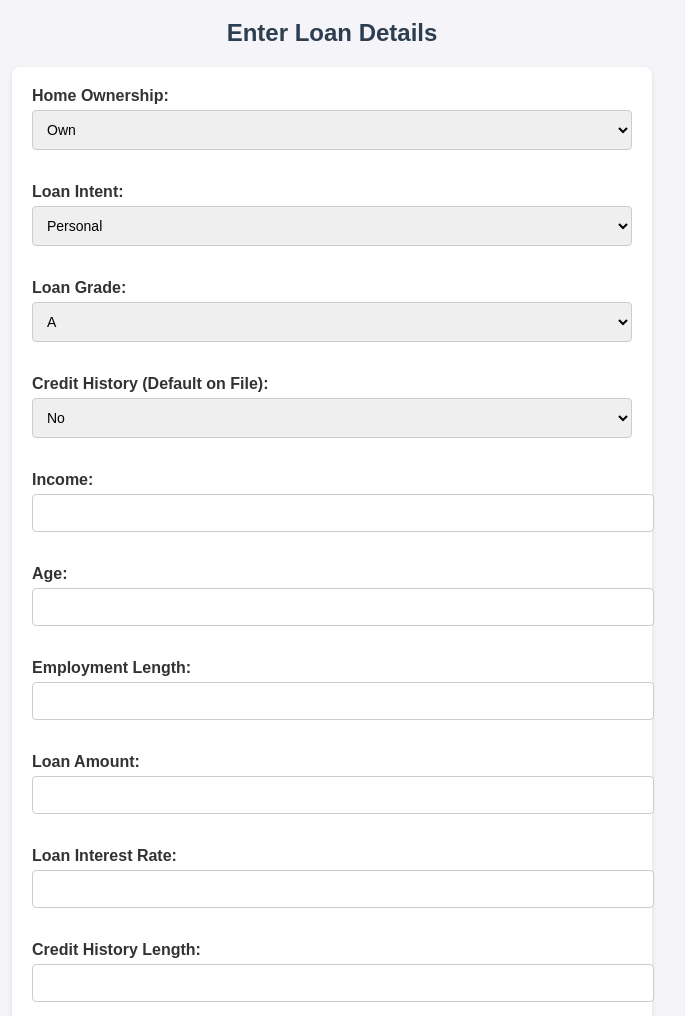
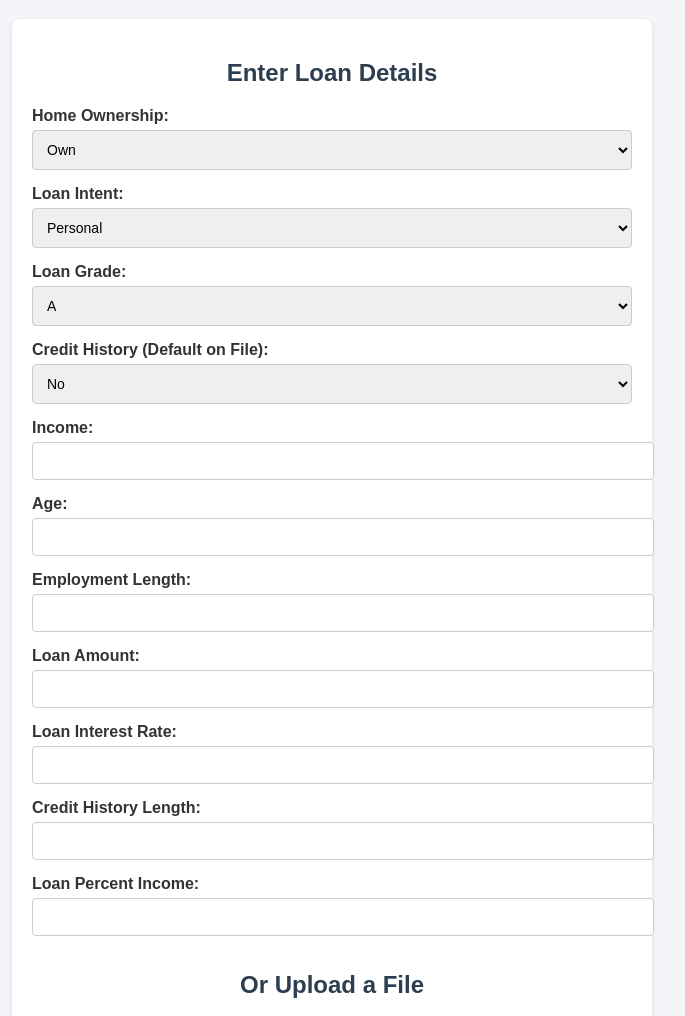
Before and after one commit to Kier20/loan-eligibility-frontend, a plain HTML site: page index.html in a window 1280 px wide. Shown: the part 61-1077 px from the top of the page, without its empty margins (308-993 px from the left). Drawn offline with Linux system fonts and the light colour scheme.

Commit message:
Update index.html

```diff
--- a/index.html
+++ b/index.html
@@ -84,59 +84,60 @@
     <h1>Loan Prediction</h1>
 
     <!-- Form for Input Data -->
-    <h2>Enter Loan Details</h2>
     <form id="loanForm" method="POST" enctype="multipart/form-data">
+        <h2>Enter Loan Details</h2>
+
         <label for="homeOwnership">Home Ownership:</label>
         <select id="homeOwnership" name="person_home_ownership" required>
             <option value="OWN">Own</option>
             <option value="MORTGAGE">Mortgage</option>
             <option value="RENT">Rent</option>
-        </select><br><br>
+        </select>
 
         <label for="loanIntent">Loan Intent:</label>
         <select id="loanIntent" name="loan_intent" required>
             <option value="PERSONAL">Personal</option>
             <option value="BUSINESS">Business</option>
             <option value="EDUCATION">Education</option>
-        </select><br><br>
+        </select>
 
         <label for="loanGrade">Loan Grade:</label>
         <select id="loanGrade" name="loan_grade" required>
             <option value="A">A</option>
             <option value="B">B</option>
             <option value="C">C</option>
-        </select><br><br>
+        </select>
 
         <label for="creditHistory">Credit History (Default on File):</label>
         <select id="creditHistory" name="cb_person_default_on_file" required>
             <option value="0">No</option>
             <option value="1">Yes</option>
-        </select><br><br>
+        </select>
 
         <label for="income">Income:</label>
-        <input type="number" id="income" name="person_income" required><br><br>
+        <input type="number" id="income" name="person_income" required>
 
         <label for="age">Age:</label>
-        <input type="number" id="age" name="person_age" required><br><br>
+        <input type="number" id="age" name="person_age" required>
 
         <label for="empLength">Employment Length:</label>
-        <input type="number" id="empLength" name="person_emp_length" required><br><br>
+        <input type="number" id="empLength" name="person_emp_length" required>
 
         <label for="loanAmount">Loan Amount:</label>
-        <input type="number" id="loanAmount" name="loan_amnt" required><br><br>
+        <input type="number" id="loanAmount" name="loan_amnt" required>
 
         <label for="loanRate">Loan Interest Rate:</label>
-        <input type="number" step="0.01" id="loanRate" name="loan_int_rate" required><br><br>
+        <input type="number" step="0.01" id="loanRate" name="loan_int_rate" required>
 
         <label for="creditHistLength">Credit History Length:</label>
-        <input type="number" id="creditHistLength" name="cb_person_cred_hist_length" required><br><br>
+        <input type="number" id="creditHistLength" name="cb_person_cred_hist_length" required>
 
         <label for="loanPercentIncome">Loan Percent Income:</label>
-        <input type="number" step="0.01" id="loanPercentIncome" name="loan_percent_income" required><br><br>
+        <input type="number" step="0.01" id="loanPercentIncome" name="loan_percent_income" required>
 
         <h2>Or Upload a File</h2>
         <label for="file">Choose a file (PDF, DOCX, or Image):</label>
-        <input type="file" id="file" name="file" accept=".pdf,.docx,.jpg,.jpeg,.png"><br><br>
+        <input type="file" id="file" name="file" accept=".pdf,.docx,.jpg,.jpeg,.png">
 
         <button type="submit">Submit</button>
     </form>
```
